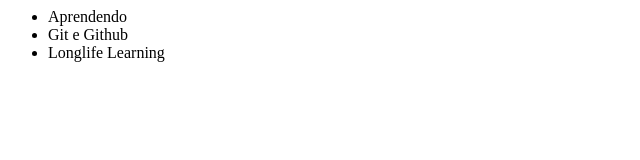
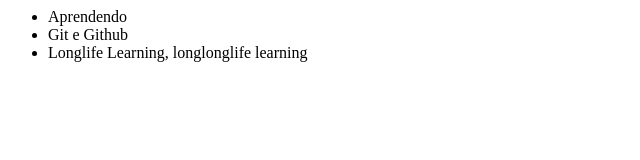
Before and after one commit to bruno-ssilveira/alura_git_github, a plain HTML site: page index.html in a window 1280 px wide. Shown: the whole page, without its empty margins (0-640 px from the left). Drawn offline with Linux system fonts and the light colour scheme.

Commit message:
Reajustando longlife learning

```diff
--- a/index.html
+++ b/index.html
@@ -14,7 +14,7 @@
             <ul>
                 <li>Aprendendo</li>
                 <li>Git e Github</li>
-                <li>Longlife Learning</li>
+                <li>Longlife Learning, longlonglife learning</li>
             </ul>
         </main>
 
```
